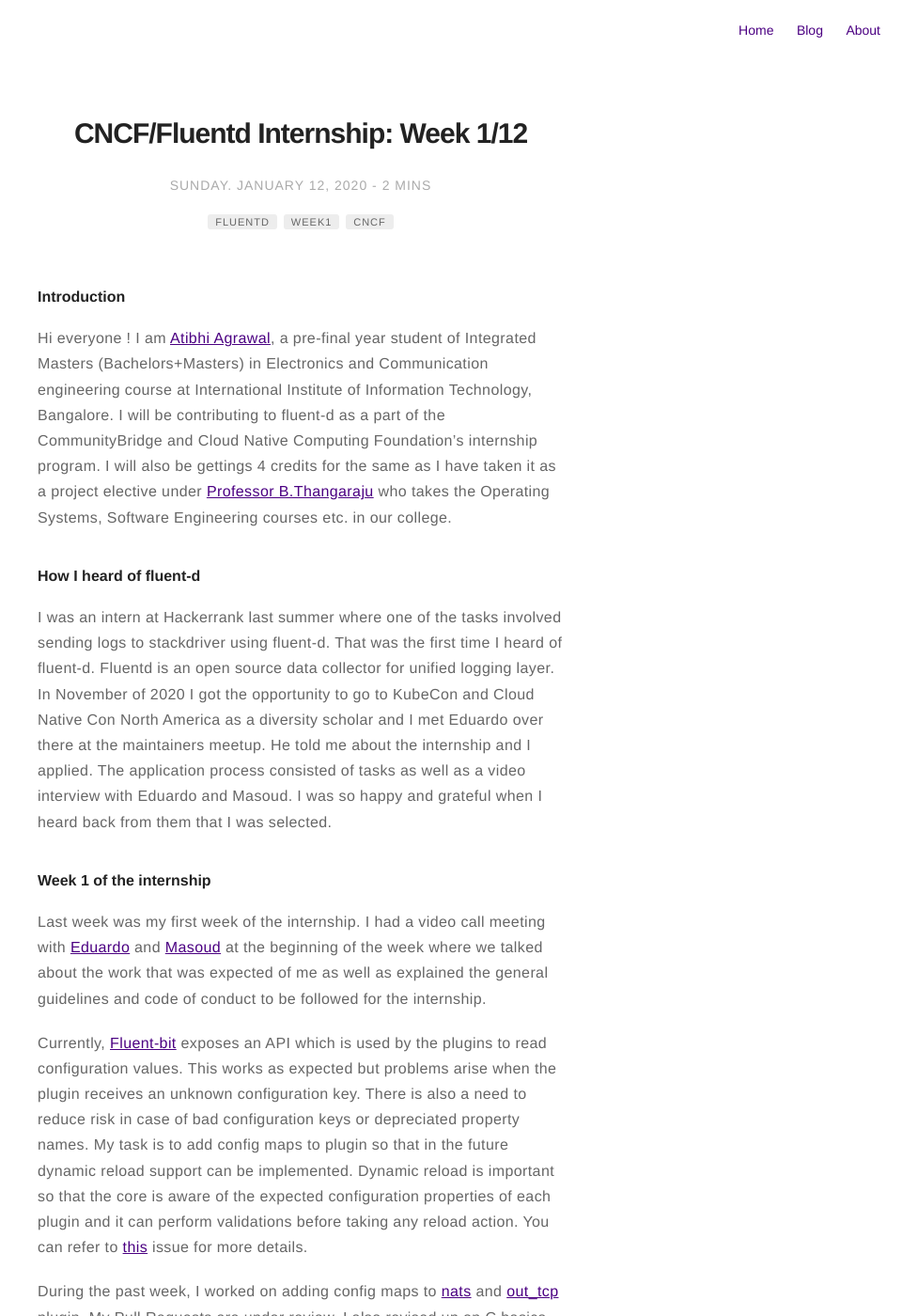
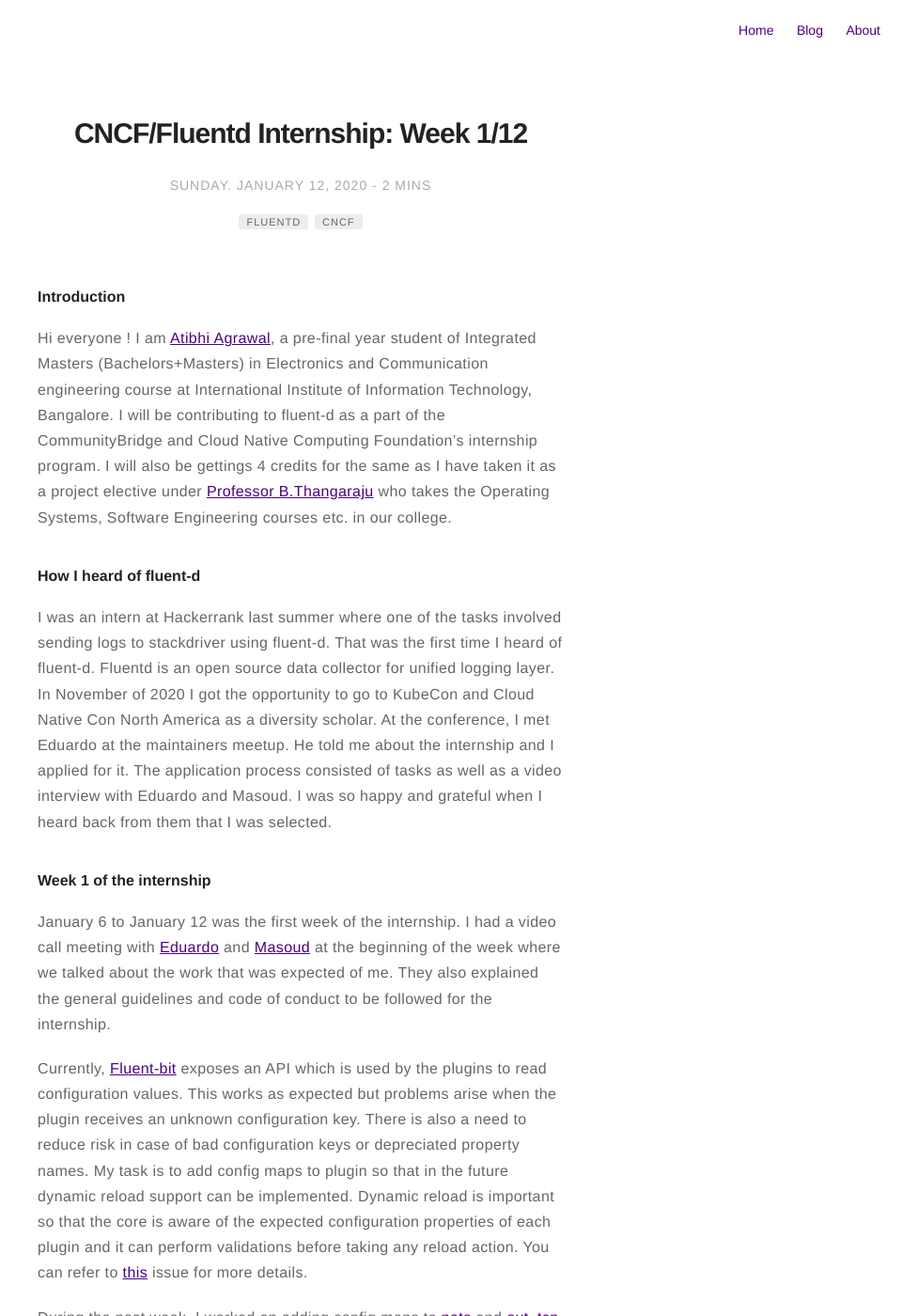
Before and after one commit to asquare14/aSquare14.github.io, a Jekyll site: the page built from _posts/2020-1-12-week1-fluentd-internship.markdown, in a window 1280 px wide and 1400 px high. Shown: the whole window at 94% size, without its empty margins (320-1280 px from the left). Built offline with Jekyll 4.4.1, drawn with Linux system fonts in a browser that asks for light colours; emoji names are drawn with the system emoji font; some of the changed text lies outside the part shown.

Commit message:
Blog2-week2
tagS

```diff
--- a/_posts/2020-1-12-week1-fluentd-internship.markdown
+++ b/_posts/2020-1-12-week1-fluentd-internship.markdown
@@ -5,7 +5,6 @@
 date: 2020-01-12 13:30
 tag:
 - fluentd
-- week1
 - cncf
 category: blog
 author: atibhi
@@ -19,11 +18,11 @@
 
 #### How I heard of fluent-d
 
-I was an intern at Hackerrank last summer where one of the tasks involved sending logs to stackdriver using fluent-d. That was the first time I heard of fluent-d. Fluentd is an open source data collector for unified logging layer. In November of 2020 I got the opportunity to go to KubeCon and Cloud Native Con North America as a diversity scholar and I met Eduardo over there at the maintainers meetup. He told me about the internship and I applied. The application process consisted of tasks as well as a video interview with Eduardo and Masoud. I was so happy and grateful when I heard back from them that I was selected.
+I was an intern at Hackerrank last summer where one of the tasks involved sending logs to stackdriver using fluent-d. That was the first time I heard of fluent-d. Fluentd is an open source data collector for unified logging layer. In November of 2020 I got the opportunity to go to KubeCon and Cloud Native Con North America as a diversity scholar. At the conference, I met Eduardo at the maintainers meetup. He told me about the internship and I applied for it. The application process consisted of tasks as well as a video interview with Eduardo and Masoud. I was so happy and grateful when I heard back from them that I was selected.
 
 #### Week 1 of the internship
 
-Last week was my first week of the internship. I had a video call meeting with [Eduardo](https://twitter.com/edsiper) and [Masoud](https://twitter.com/_koleini) at the beginning of the week where we talked about the work that was expected of me as well as explained the general guidelines and code of conduct to be followed for the internship.
+January 6 to January 12 was the first week of the internship. I had a video call meeting with [Eduardo](https://twitter.com/edsiper) and [Masoud](https://twitter.com/_koleini) at the beginning of the week where we talked about the work that was expected of me. They also explained the general guidelines and code of conduct to be followed for the internship.
 
 Currently, [Fluent-bit](https://fluentbit.io) exposes an API which is used by the plugins to read configuration values. This works as expected but problems arise when the plugin receives an unknown configuration key. There is also a need to reduce risk in case of bad configuration keys or depreciated property names. My task is to add config maps to plugin so that in the future dynamic reload support can be implemented. Dynamic reload is important so that the core is aware of the expected configuration properties of each plugin and it can perform validations before taking any reload action. You can refer to [this](https://github.com/fluent/fluent-bit/issues/1672) issue for more details.
 
```
Also changed, not shown: _posts/2020-1-19-week2-fluentd-internship.markdown (added, +60 -0 lines), about.md (+5 -5 lines), 6 other files.
